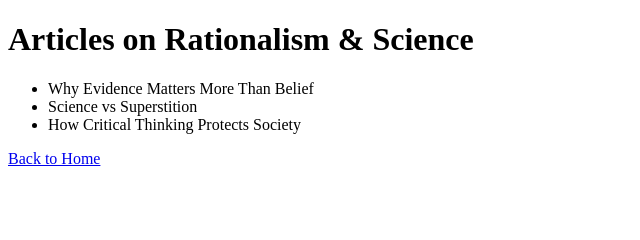
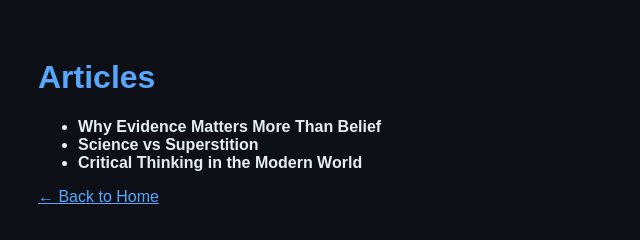
Before and after one commit to BRUTALKARTIK/brutalkartik.github.io, a plain HTML site: page articles.html in a window 1280 px wide. Shown: the whole page, without its empty margins (0-640 px from the left). Drawn offline with Linux system fonts and the light colour scheme.

Commit message:
Enhance articles page with styling and updates

```diff
--- a/articles.html
+++ b/articles.html
@@ -3,16 +3,33 @@
 <head>
   <title>Articles | Rationalism & Science</title>
   <meta charset="UTF-8">
+  <style>
+    body {
+      font-family: Arial;
+      background: #0d1117;
+      color: #e6edf3;
+      padding: 30px;
+    }
+    h1 {
+      color: #58a6ff;
+    }
+    a {
+      color: #58a6ff;
+    }
+  </style>
 </head>
+
 <body>
-<h1>Articles on Rationalism & Science</h1>
+
+<h1>Articles</h1>
 
 <ul>
-  <li>Why Evidence Matters More Than Belief</li>
-  <li>Science vs Superstition</li>
-  <li>How Critical Thinking Protects Society</li>
+  <li><strong>Why Evidence Matters More Than Belief</strong></li>
+  <li><strong>Science vs Superstition</strong></li>
+  <li><strong>Critical Thinking in the Modern World</strong></li>
 </ul>
 
-<a href="index.html">Back to Home</a>
+<p><a href="index.html">← Back to Home</a></p>
+
 </body>
 </html>
```
